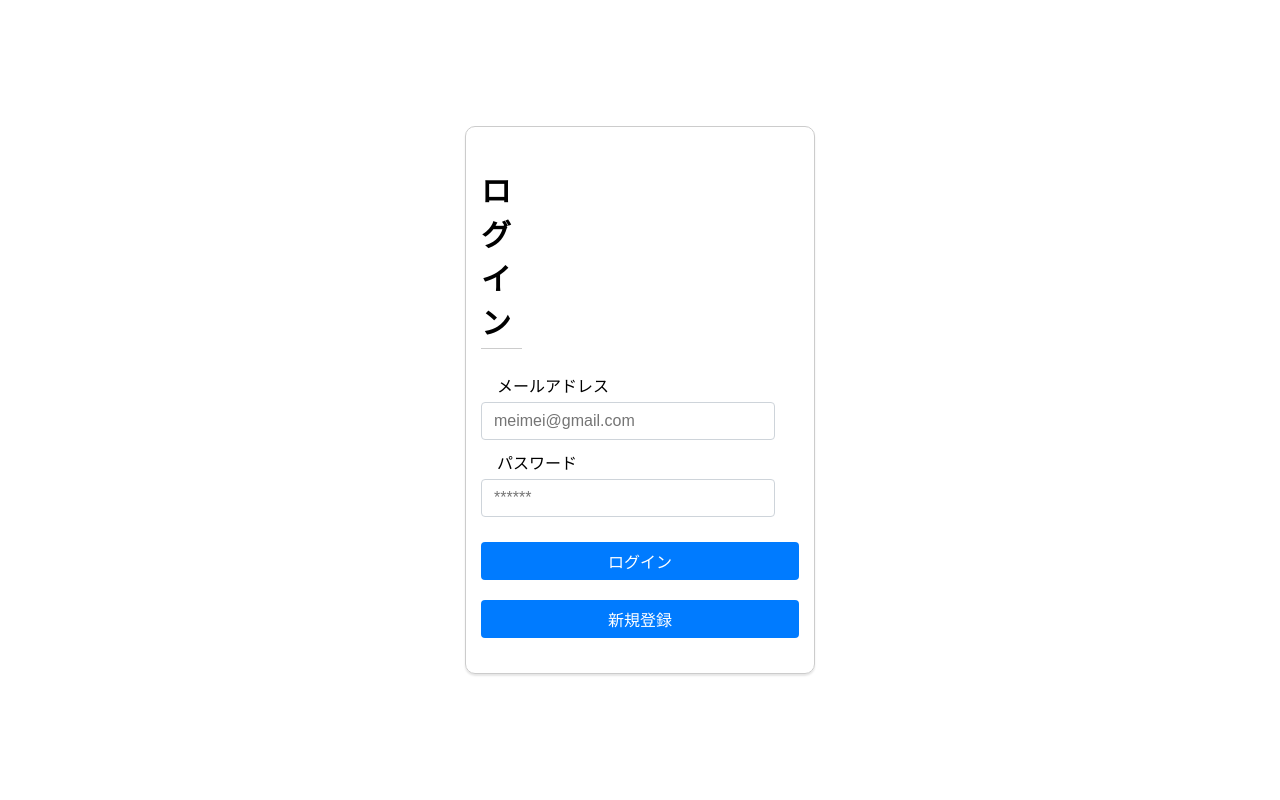
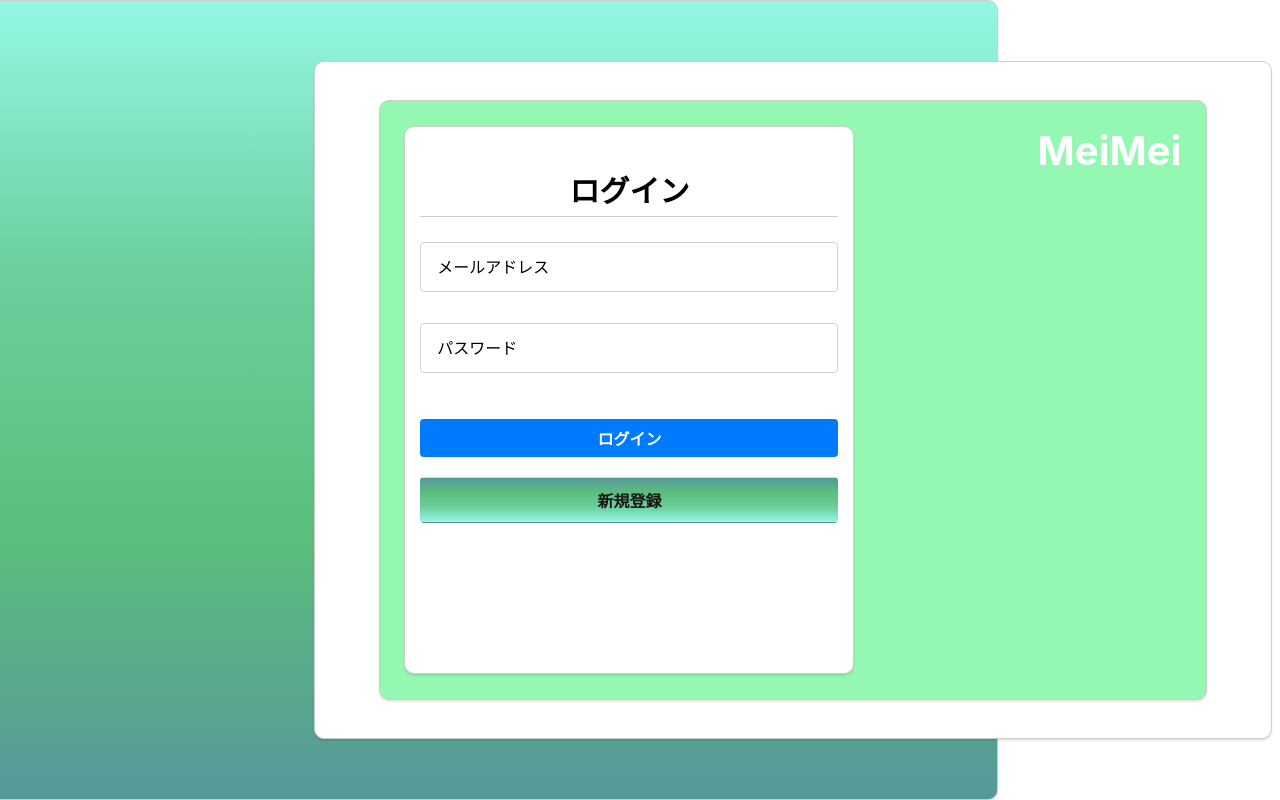
Before and after one commit to 3conangxindep/MeiMei, a React (Create React App) app in the folder client/: page /signUpPage in a window 1280 px wide. Built offline with nearby package versions, Linux system fonts and the light colour scheme.

Commit message:
phần login design ok

```diff
--- a/client/src/components/LoginPage/LoginPage.css
+++ b/client/src/components/LoginPage/LoginPage.css
@@ -1,43 +1,115 @@
 .Container{
-    width: 100%;
-    height: 100vh;
-    display: flex;
-    justify-content: center;
-    align-items: center;
+  position: absolute;
+  right: 22%;
+  width: 100%;
+  height: 100vh;
+  display: flex;
+  justify-content: right;
+  align-items: center;
+  background-image: linear-gradient(#94F7E5,#6CCF9D,#5BBE7D,#56989A);
+  border: 1px solid #ccc;
+  box-shadow: 0 2px 2px rgba(0,0,0,0.1);
+  border-radius: 10px;
+}
+.LoginForm .FormGroup {
+  margin-bottom: 10px;
+  display: flex;
+  flex-direction: column;
+  position: relative;
+}
+.Label {
+  position: absolute;
+  left: 0rem;
+  top: 0.75rem;
+  transition: transform 0.3s, font-size 0.3s;
+  display: block;
+  font-weight: 500;
+  padding-left: 4%;
+
+}
+.FormInput:focus + .Label, .FormInput:valid + .Label {
+  transform: translateY(-2rem);
+  padding-left: 0%;
+  font-size: 0.8rem;
+}
+/* .Border-me{
+  position: relative;
+  justify-content: right;
+  background-image: linear-gradient(to top, #94f7e5, #85edd3, #77e2c1, #6cd8ad, #63cd99, #5bc595, #52be90, #4ab68c, #44af94, #45a899, #4ca09b, #56989a);
+  width: 100%;
+  height: 100%;
+  max-width: 100%;
+  background-size: 70% 100%;
+  border: 1px solid #ccc;
+  box-shadow: 0 2px 2px rgba(0,0,0,0.1);
+  border-radius: 10px;
+  } */
+
+.Border-con{
+  display: flex;
+  background-color: #94F7B2;
+  /* background-image: linear-gradient(to top, #94f7e5, #85edd3, #77e2c1, #6cd8ad, #63cd99, #5bc595, #52be90, #4ab68c, #44af94, #45a899, #4ca09b, #56989a); */
+  width: 100%;
+  max-height: auto;
+  max-width: 100%;
+  padding:3%;
+  border: 1px solid #ccc;
+  box-shadow: 0 2px 2px rgba(0,0,0,0.1);
+  border-radius: 10px;
+  z-index: 1;
+}
+.Border{
+  display: flex;
+  justify-content: right;
+  position: absolute;
+  right: -21.5%;
+  background-color: white;
+  width: 75%;
+  height: 85%;
+  max-height: 90%;
+  max-width: 100%;
+  padding:3% 5%;
+  border: 1px solid #ccc;
+  box-shadow: 0 2px 2px rgba(0,0,0,0.1);
+  border-radius: 10px;
+}
+.FormGroup{
+  padding-bottom: 5%;
 }
 .LoginBorder{
-    width: 100%;
-    max-width: 350px;
+    background-color: white;
+    width: 90%;
+    max-height: 100%;
+    max-width: 90%;
+    max-width: 450px;
     padding: 15px;
     border: 1px solid #ccc;
     box-shadow: 0 2px 2px rgba(0,0,0,0.1);
     border-radius: 10px;
+}
+.Appname{
+  width: 50%;
+  text-align: right;
+  font-size: 2.5rem;
+  font-weight: 700;
+  color: white;
 }
 .LoginForm{
     width: 100%;
     margin-bottom: 25px;
 }
 .FormHeader{
+    width: 100%;
+    text-align: center;
     font-size: 30px;
     border-bottom: 1px solid #ccc;
     padding-bottom: 5px;
 }
-.LoginForm .FormGroup {
-    margin-bottom: 10px;
-    display: flex;
-    flex-direction: column;
-  }
-.FormLabel{
-    display: block;
-    font-weight: 500;
-    margin-bottom: 5px;
-}
-
 .LoginForm .FormInput {
-    width: 92.5%;
-    padding: 0.375rem 0.75rem;
+    width: 100%;
+    padding: 0.5rem 0.75rem;
     font-size: 1rem;
-    line-height: 1.5;
+    line-height: 2;
     color: #495057;
     background-color: #fff;
     background-clip: padding-box;
@@ -47,7 +119,7 @@
   }
 .FormInput:hover,
 .FormInput:focus {
-border-color: #80bdff;
+border-color: #ffffff;
 outline: 0;
 box-shadow: 0 0 0 0.2rem rgba(0, 123, 255, 0.25);
 }
@@ -56,12 +128,12 @@ box-shadow: 0 0 0 0.2rem rgba(0, 123, 255, 0.25);
     font-size: 12px;
   }
 
-  .FormButton {
+  .LoginButton{
     display: block;
     width: 100%;
-    padding: 0.375rem 0.75rem;
+    padding: 0.4rem 0.75rem;
     font-size: 1rem;
-    font-weight: 400;
+    font-weight: bold;
     text-align: center;
     white-space: nowrap;
     vertical-align: middle;
@@ -71,15 +143,38 @@ box-shadow: 0 0 0 0.2rem rgba(0, 123, 255, 0.25);
     color: #fff;
     background-color: #007bff;
     transition: color 0.15s ease-in-out, background-color 0.15s ease-in-out,
-      border-color 0.15s ease-in-out, box-shadow 0.15s ease-in-out;
+    border-color 0.15s ease-in-out, box-shadow 0.15s ease-in-out;
   }
 
-  .FormButton:hover {
+  .LoginButton:hover {
     color: #fff;
     background-color: #0056b3;
     border-color: #0056b3;
   }
+  .CreateButton{
+    width: 100%;
+    padding: 0.6rem 0.75rem;
+    font-size: 1rem;
+    font-weight: bold;
+    text-align: center;
+    white-space: nowrap;
+    vertical-align: middle;
+    cursor: pointer;
+    border: 1px solid transparent;
+    border-radius: 0.25rem;
+    /* color: #212020; */
+    background-image: linear-gradient(to top,#94F7E5,#6CCF9D,#5BBE7D,#56989A);
+    transition: color 0.15s ease-in-out, background-color 0.15s ease-in-out,
+    border-color 0.15s ease-in-out, box-shadow 0.15s ease-in-out;
+  }
+  .CreateButton:hover {
+    color: #fff;
+    background-image: linear-gradient(to top,#94F7E5,#265f55);
+
+    border-color: #68dd7b;
+  }
   a{
-    color: #fff;
+    font: weight 20px ;
+    color: #161716;
     text-decoration: none;
   }
--- a/client/src/components/LoginPage/LoginPage.jsx
+++ b/client/src/components/LoginPage/LoginPage.jsx
@@ -54,38 +54,41 @@ const LoginPage = () => {
 
     return (
         <Fragment>
+          {/* <div className='Border-me'> */}
           <div className='Container'>
+            <div className='Border'>
+                  <div className='Border-con'>
                     <div className='LoginBorder'>
                       <h2 className='FormHeader'>ログイン</h2>
                         <form onSubmit={handleLogin}>
                           <div className='LoginForm'>
                             <div className='FormGroup'>
-                                <label className='FormLabel'>メールアドレス</label>
                               <input
                                 type="email"
                                 className='FormInput'
+                                id="email"
                                 value={email}
                                 onChange={(e) => setEmail(e.target.value)}
-                                        placeholder="meimei@gmail.com"
+                                // placeholder="meimei@gmail.com"
                                 required
                               />
-
+                              <label for="email" className='Label'>メールアドレス</label>
                               </div>
                               <div className='FormGroup'>
-                                <label className='FormLabel'>パスワード</label>
                                 <input
                                  type="password"
+                                 id="password"
                                  className='FormInput'
                                  value={password}
                                  onChange={(e) => setPassword(e.target.value)}
-                                        placeholder="******"
+                                 // placeholder="******"
                                  required
                                 />
-
+                                <label for='password' className='Label'>パスワード</label>
                               </div>
                             </div>
-                        <button className='FormButton' type='submit'>ログイン</button><br />
-                        <button className='FormButton'><Link to="/SignUpPage">新規登録</Link></button><br />
+                            <button className='LoginButton' type='submit'>ログイン</button><br />
+                            <button className='CreateButton'><Link to="/SignUpPage">新規登録</Link></button><br />
                         </form>
                         {loading && (
                             <div role="status" className="pt-4 flex">
@@ -93,7 +96,13 @@ const LoginPage = () => {
                             </div>
                         )}
                     </div>
+                    <div className='Appname'>
+                      MeiMei
                     </div>
+                  </div>
+            </div>
+          </div>
+            {/* </div> */}
 
         </Fragment>
     );
```
Lines whose indentation alone changed are shown as unchanged.
